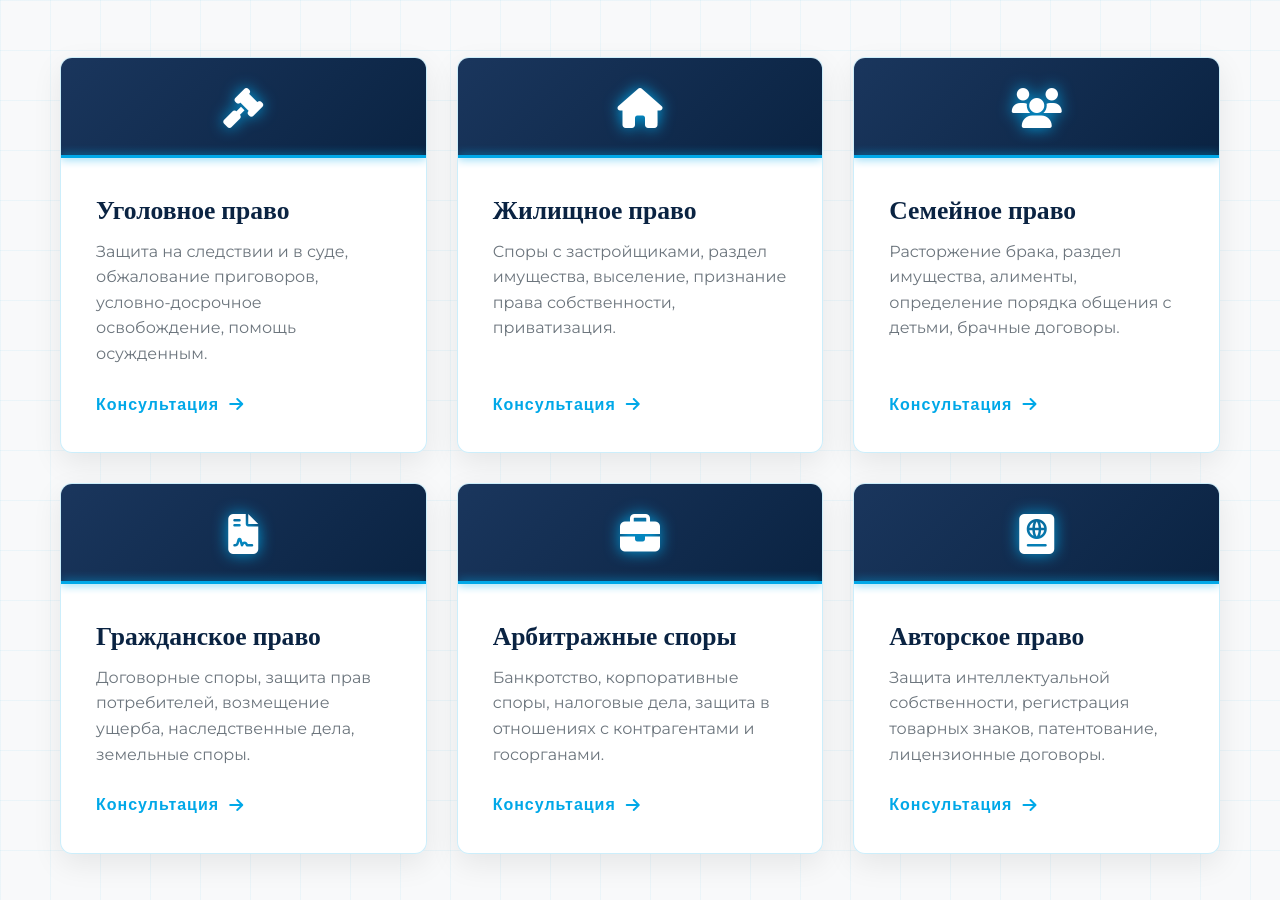
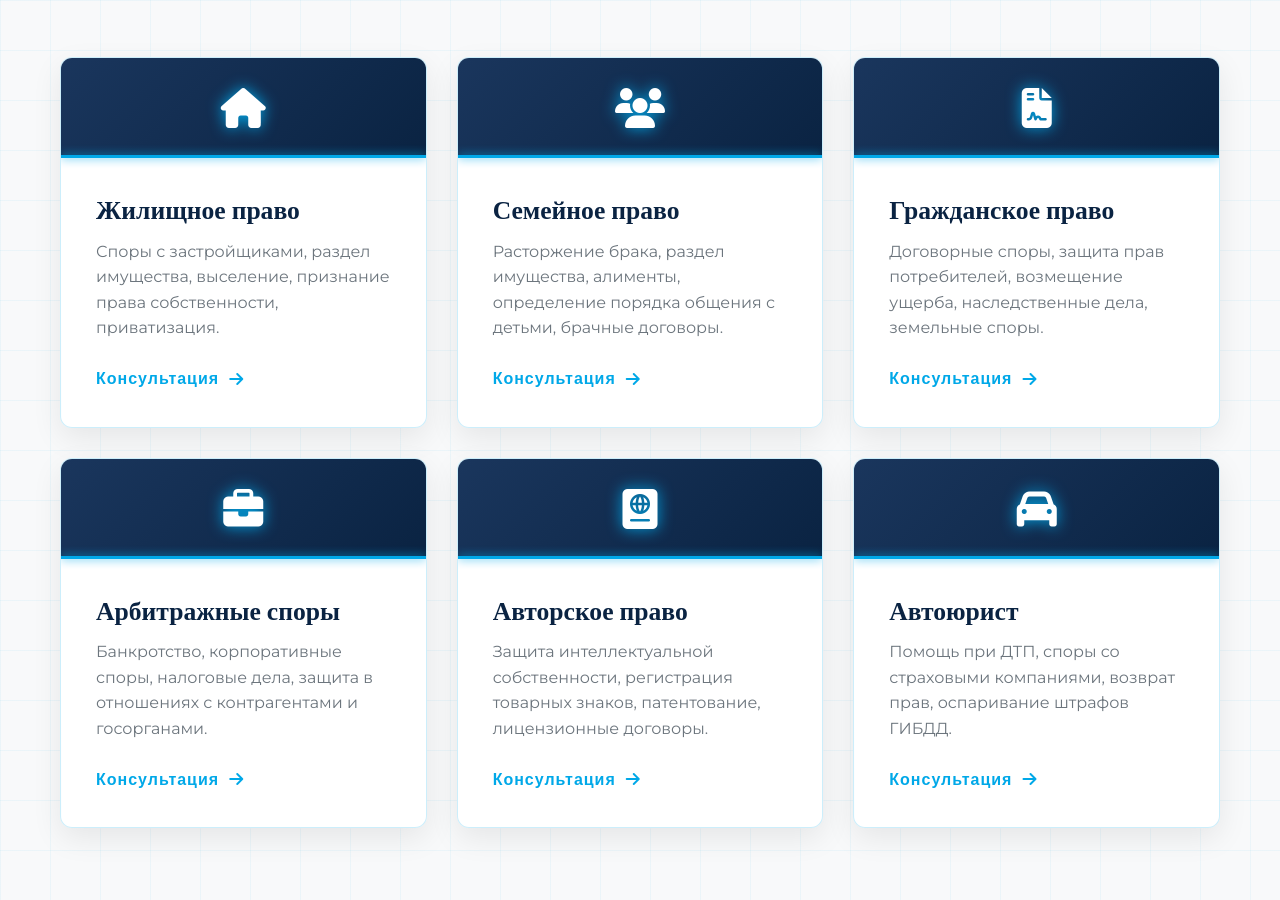
Before and after one commit to coupang-sendkorea/pravo18, a plain HTML site: page index.html in a window 1280 px wide. Shown: the part 1200-2100 px from the top of the page. Drawn offline with nearby package versions, Linux system fonts and the light colour scheme.

Commit message:
Update index.html

```diff
--- a/index.html
+++ b/index.html
@@ -6,9 +6,9 @@
     <title>Юридическая компания "Ваш Юрист" - профессиональные юридические услуги</title>
 
     <!-- SEO Meta Tags -->
-    <meta name="description" content="Профессиональный юрист в Ижевске. Уголовные, семейные, жилищные дела. Защита в суде, банкротство, споры с банками. Бесплатная первая консультация. Опыт 15 лет. Звоните +7 (912) 767-55-53">
-    <meta name="keywords" content="юрист Ижевск, адвокат Ижевск, юридические услуги Ижевск, юрист консультация Ижевск, адвокат по уголовным делам Ижевск, банкротство Ижевск, семейный юрист Ижевск, жилищный юрист Ижевск, автоюрист Ижевск, защита прав потребителей Ижевск, юрист бесплатная консультация Ижевск">
-    <meta name="author" content="Юридическая компания "Ваш Юрист">
+    <meta name="description" content="Профессиональный юрист в Ижевске. Семейные, жилищные дела. Защита в суде, банкротство, споры с банками. Бесплатная первая консультация. Опыт 15 лет. Звоните +7 (912) 767-55-53">
+    <meta name="keywords" content="юрист Ижевск, адвокат Ижевск, юридические услуги Ижевск, юрист консультация Ижевск, банкротство Ижевск, семейный юрист Ижевск, жилищный юрист Ижевск, автоюрист Ижевск, защита прав потребителей Ижевск, юрист бесплатная консультация Ижевск">
+    <meta name="author" content="Юридическая компания 'Ваш Юрист'">
 
     <!-- Favicon -->
     <link rel="icon" type="image/x-icon" href="https://img.icons8.com/color/48/000000/balance.png">
@@ -1556,17 +1556,6 @@
                 <div class="services-grid">
                     <article class="service-card fade-in">
                         <div class="service-icon">
-                            <i class="fas fa-gavel" aria-hidden="true"></i>
-                        </div>
-                        <div class="service-content">
-                            <h3 class="service-title">Уголовное право</h3>
-                            <p class="service-text">Защита на следствии и в суде, обжалование приговоров, условно-досрочное освобождение, помощь осужденным.</p>
-                            <a href="#contact" class="service-link">Консультация <i class="fas fa-arrow-right" aria-hidden="true"></i></a>
-                        </div>
-                    </article>
-
-                    <article class="service-card fade-in">
-                        <div class="service-icon">
                             <i class="fas fa-home" aria-hidden="true"></i>
                         </div>
                         <div class="service-content">
@@ -1616,6 +1605,17 @@
                         <div class="service-content">
                             <h3 class="service-title">Авторское право</h3>
                             <p class="service-text">Защита интеллектуальной собственности, регистрация товарных знаков, патентование, лицензионные договоры.</p>
+                            <a href="#contact" class="service-link">Консультация <i class="fas fa-arrow-right" aria-hidden="true"></i></a>
+                        </div>
+                    </article>
+
+                    <article class="service-card fade-in">
+                        <div class="service-icon">
+                            <i class="fas fa-car" aria-hidden="true"></i>
+                        </div>
+                        <div class="service-content">
+                            <h3 class="service-title">Автоюрист</h3>
+                            <p class="service-text">Помощь при ДТП, споры со страховыми компаниями, возврат прав, оспаривание штрафов ГИБДД.</p>
                             <a href="#contact" class="service-link">Консультация <i class="fas fa-arrow-right" aria-hidden="true"></i></a>
                         </div>
                     </article>
@@ -1805,12 +1805,12 @@
                                     <label class="form-label" for="service">Интересующая услуга *</label>
                                     <select id="service" class="cyber-select" required>
                                         <option value="">Выберите услугу</option>
-                                        <option value="уголовное право">Уголовное право</option>
                                         <option value="жилищное право">Жилищное право</option>
                                         <option value="семейное право">Семейное право</option>
                                         <option value="гражданское право">Гражданское право</option>
                                         <option value="арбитражные споры">Арбитражные споры</option>
                                         <option value="авторское право">Авторское право</option>
+                                        <option value="автоюрист">Автоюрист</option>
                                         <option value="защита прав потребителей">Защита прав потребителей</option>
                                         <option value="другое">Другое</option>
                                     </select>
@@ -1845,7 +1845,7 @@
                     <h3>Ваш Юрист</h3>
                     <p class="footer-text">Профессиональные юридические услуги для физических и юридических лиц. Защита ваших интересов - наша основная задача.</p>
                     <div class="social-links">
-                        <a href="https://vk.com/ваша_страница" target="_blank" class="social-icon" aria-label="ВКонтакте"><i class="fab fa-vk" aria-hidden="true"></i></a>
+                        <a href="https://vk.com/pravo_181" target="_blank" class="social-icon" aria-label="ВКонтакте"><i class="fab fa-vk" aria-hidden="true"></i></a>
                         <a href="#" class="social-icon" aria-label="Instagram"><i class="fab fa-instagram" aria-hidden="true"></i></a>
                         <a href="#" class="social-icon" aria-label="Telegram"><i class="fab fa-telegram" aria-hidden="true"></i></a>
                         <a href="#" class="social-icon" aria-label="WhatsApp"><i class="fab fa-whatsapp" aria-hidden="true"></i></a>
@@ -1855,11 +1855,11 @@
                 <div class="footer-column">
                     <h3>Услуги</h3>
                     <ul class="footer-links">
-                        <li><a href="#services"><i class="fas fa-arrow-right" aria-hidden="true"></i> Уголовное право</a></li>
                         <li><a href="#services"><i class="fas fa-arrow-right" aria-hidden="true"></i> Жилищное право</a></li>
                         <li><a href="#services"><i class="fas fa-arrow-right" aria-hidden="true"></i> Семейное право</a></li>
                         <li><a href="#services"><i class="fas fa-arrow-right" aria-hidden="true"></i> Гражданское право</a></li>
                         <li><a href="#services"><i class="fas fa-arrow-right" aria-hidden="true"></i> Арбитражные споры</a></li>
+                        <li><a href="#services"><i class="fas fa-arrow-right" aria-hidden="true"></i> Автоюрист</a></li>
                     </ul>
                 </div>
 
```
